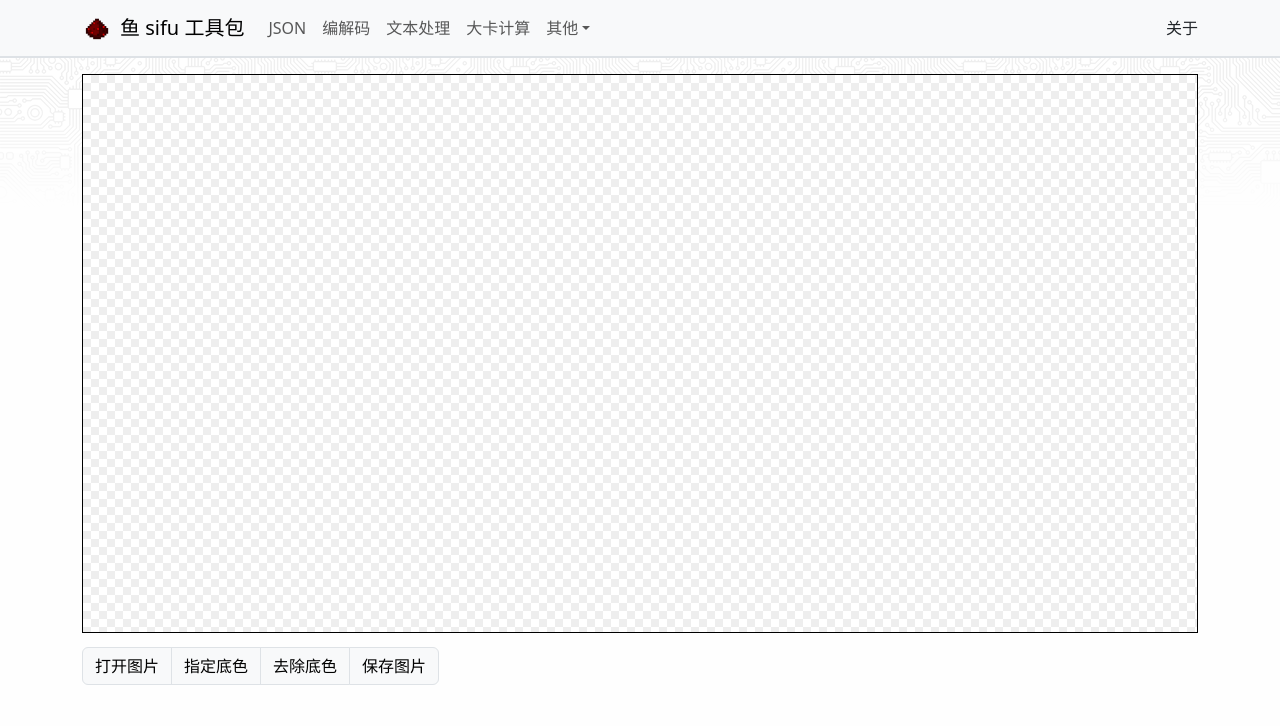
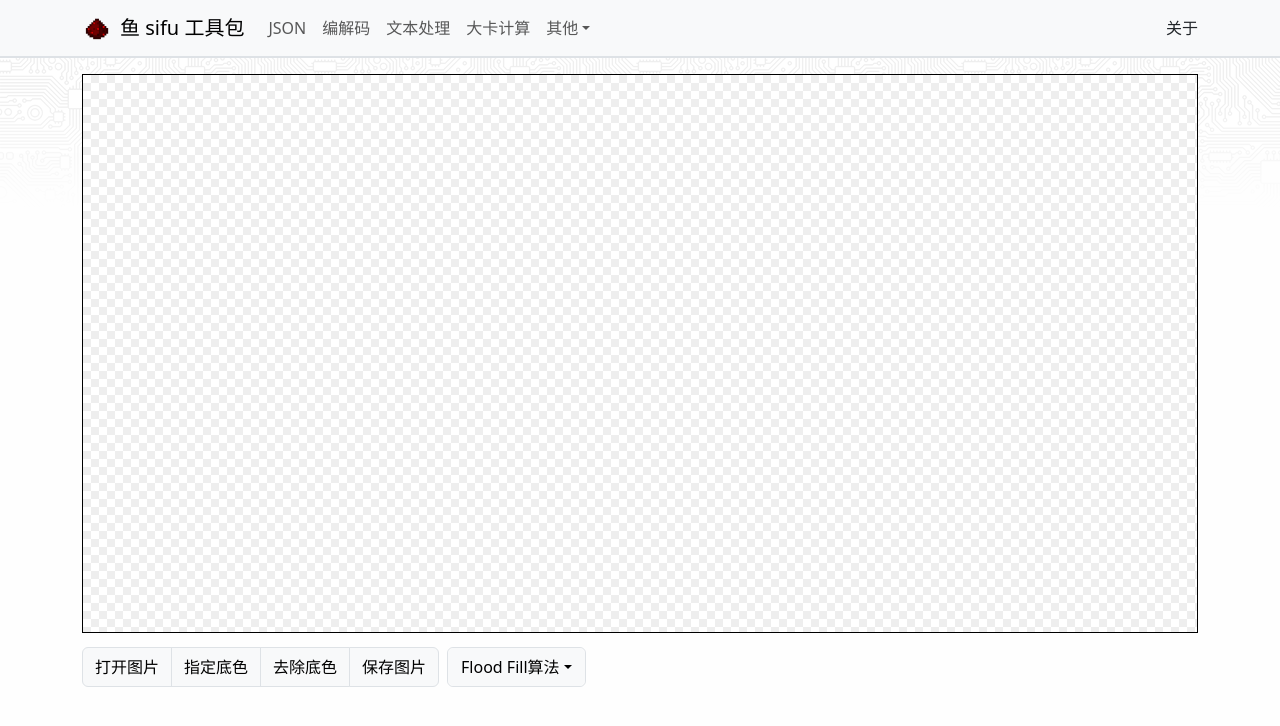
Before and after one commit to zjyl1994/my-web-tools, a React (Vite) app: page /removebg in a window 1280 px wide. Shown: the top 726 px of the page. Built offline with nearby package versions, Linux system fonts and the light colour scheme.

Commit message:
feat: add legency alog

```diff
--- a/src/pages/removebg/index.tsx
+++ b/src/pages/removebg/index.tsx
@@ -1,12 +1,15 @@
 import Button from 'react-bootstrap/Button';
 import ButtonGroup from 'react-bootstrap/ButtonGroup';
 import ButtonToolbar from 'react-bootstrap/ButtonToolbar';
+import Dropdown from 'react-bootstrap/Dropdown';
+import DropdownButton from 'react-bootstrap/DropdownButton';
 import React, { useRef, useState } from 'react';
-import { performFloodFill } from './utils';
+import { performFloodFill, performLegncy } from './utils';
 
 const RemoveBgPage: React.FC = () => {
     const canvasRef = useRef<HTMLCanvasElement>(null);
-    const [backgroundColor, setBackgroundColor] = useState<string>('#ffffff'); // 默认颜色为白色
+    const [backgroundColor, setBackgroundColor] = useState<string>('#ffffff');
+    const [algorithm, setAlgorithm] = useState<string>('Flood Fill算法'); // 新增算法状态
 
     const handleOpenImage = () => {
         const input = document.createElement('input');
@@ -71,6 +74,7 @@ const RemoveBgPage: React.FC = () => {
                 const imageData = ctx.getImageData(0, 0, canvas.width, canvas.height);
                 const [targetR, targetG, targetB] = hexToRgb(backgroundColor);
 
+                if (algorithm === 'Flood Fill算法') {
                     // 从四个角开始 Flood Fill
                     const corners = [
                         [0, 0],  // 左上角
@@ -82,9 +86,13 @@ const RemoveBgPage: React.FC = () => {
                     corners.forEach(([x, y]) => {
                         performFloodFill(imageData, canvas.width, canvas.height, targetR, targetG, targetB, 50, x, y);
                     });
+                } else {
+                    // 使用Legncy算法处理
+                    performLegncy(imageData, canvas.width, canvas.height, targetR, targetG, targetB, 50);
+                }
 
                 ctx.putImageData(imageData, 0, 0);
-                console.log("基于Flood Fill去除底色");
+                console.log(`基于${algorithm}去除底色`);
             }
         }
     };
@@ -123,11 +131,23 @@ const RemoveBgPage: React.FC = () => {
                     <Button variant="light" className="border" onClick={handleSelectBackground}>指定底色</Button>
                     <Button variant="light" className="border" onClick={handleRemoveBackground}>去除底色</Button>
                     <Button variant="light" className="border" onClick={handleSaveImage}>保存图片</Button>
+
+                </ButtonGroup>
+                <ButtonGroup className="mt-2">
+                    <DropdownButton
+                        as={ButtonGroup}
+                        variant="light"
+                        className="border"
+                        title={algorithm}
+                        onSelect={(eventKey) => setAlgorithm(eventKey || 'Flood Fill算法')}
+                    >
+                        <Dropdown.Item eventKey="Flood Fill算法">Flood Fill算法</Dropdown.Item>
+                        <Dropdown.Item eventKey="Legncy算法">Legncy算法</Dropdown.Item>
+                    </DropdownButton>
                 </ButtonGroup>
             </ButtonToolbar>
         </>
     )
 }
 
-
 export default RemoveBgPage;
--- a/src/pages/removebg/utils.ts
+++ b/src/pages/removebg/utils.ts
@@ -54,3 +54,33 @@ export const performFloodFill = (
         });
     }
 };
+
+export const performLegncy = (
+    imageData: ImageData,
+    width: number,
+    height: number,
+    targetR: number,
+    targetG: number,
+    targetB: number,
+    threshold: number
+) => {
+    const data = imageData.data;
+
+    // 遍历所有像素点
+    for (let y = 0; y < height; y++) {
+        for (let x = 0; x < width; x++) {
+            const index = (y * width + x) * 4;
+            const r = data[index];
+            const g = data[index + 1];
+            const b = data[index + 2];
+
+            // 计算颜色相似度
+            const diff = Math.abs(r - targetR) + Math.abs(g - targetG) + Math.abs(b - targetB);
+
+            // 如果相似度低于阈值，则设为透明
+            if (diff < threshold) {
+                data[index + 3] = 0; // 设置alpha通道为0
+            }
+        }
+    }
+};
```
Lines whose indentation alone changed are shown as unchanged.
